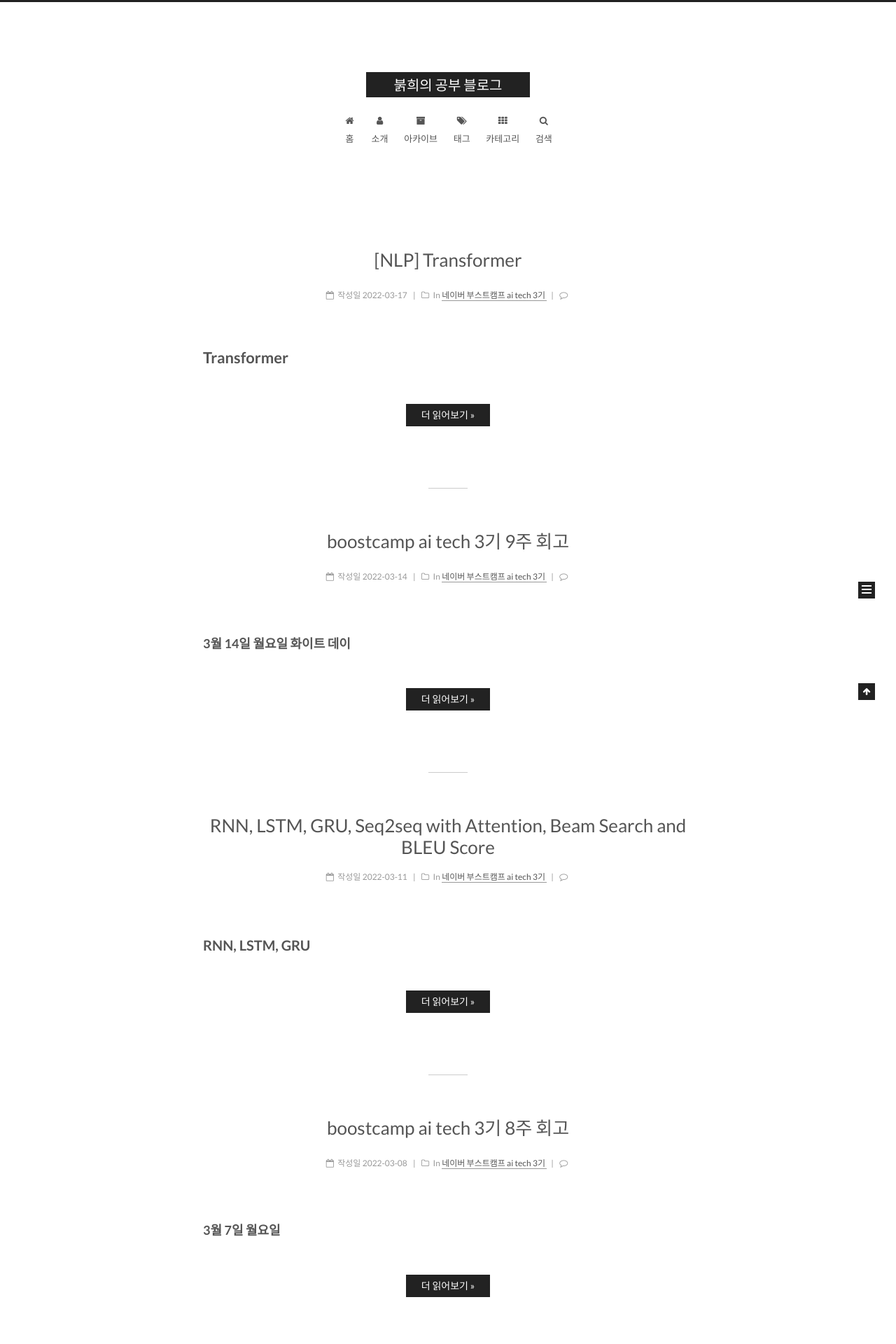
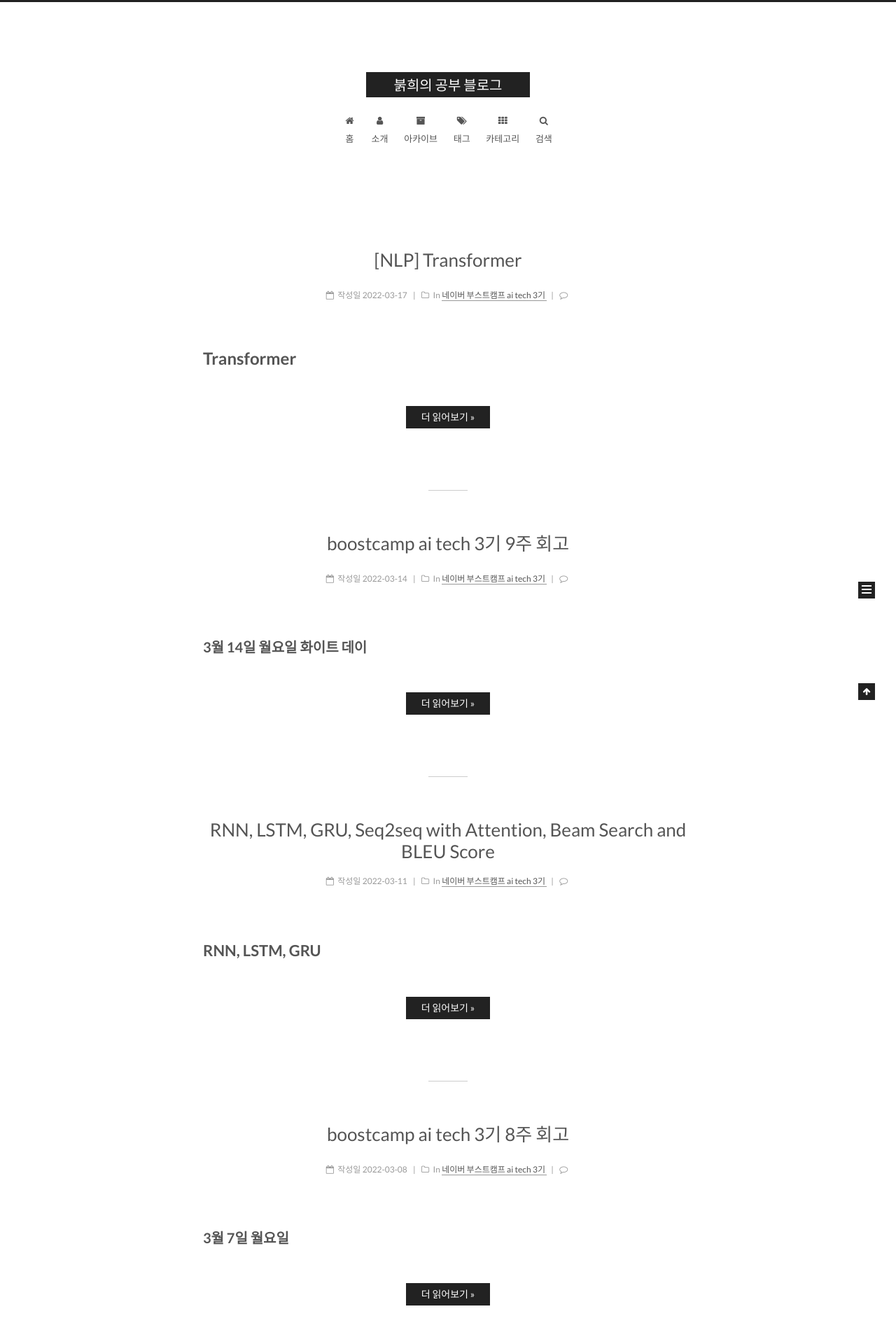
Before and after one commit to NHRWV/nhrwv.github.io, a Jekyll site: the page built from index.html, in a window 1280 px wide. Shown: the top 1920 px of the page at 70% size. Built offline with Jekyll 4.4.1, drawn with Linux system fonts in a browser that asks for light colours; the list of posts is cut into pages by our own code; comment, search, counter and statistics services are not loaded.

Commit message:
Update base.scss

```diff
--- a/_sass/_variables/base.scss
+++ b/_sass/_variables/base.scss
@@ -100,7 +100,7 @@ $font-size-larger         : $font-size-base + 4px;
 
 // Headings font size
 $font-size-headings-step    : 2px;
-$font-size-headings-base    : 24px;
+$font-size-headings-base    : 26px;
 $font-size-headings-small   : $font-size-headings-base - $font-size-headings-step;
 $font-size-headings-smaller : $font-size-headings-small - $font-size-headings-step;
 $font-size-headings-large   : $font-size-headings-base + $font-size-headings-step;
```
